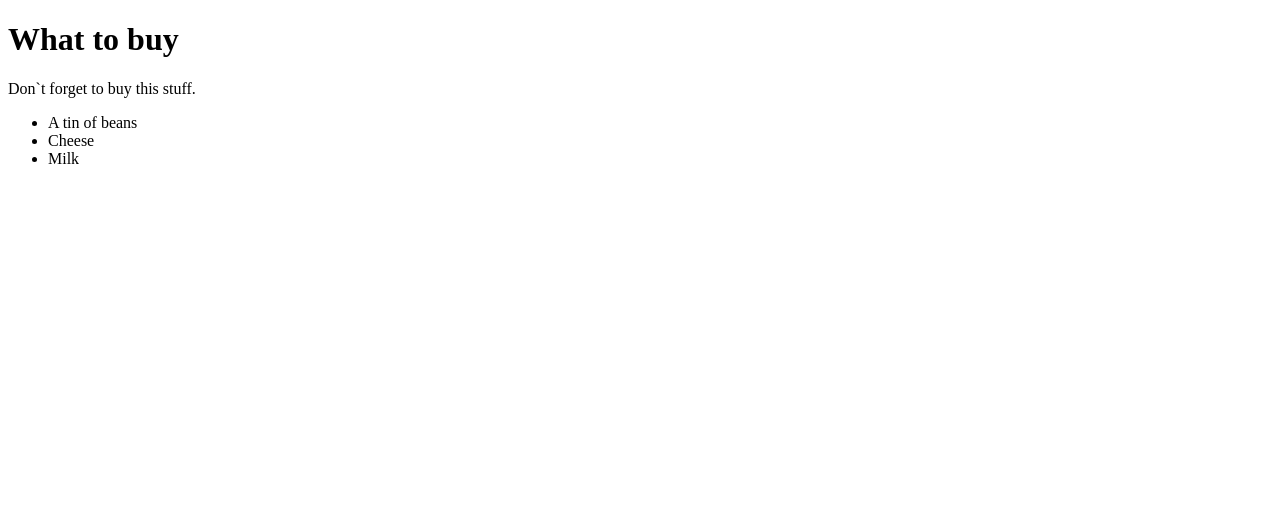
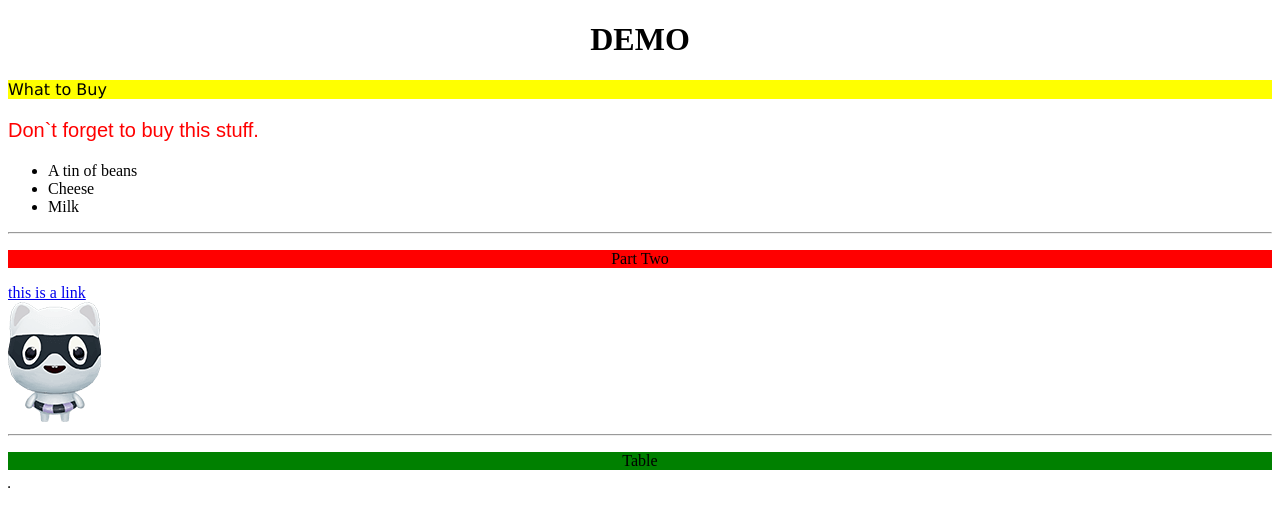
Before and after one commit to ypwxxx/learn_js, a website: page text.html in a window 1280 px wide. Drawn offline with Linux system fonts and the light colour scheme.

Commit message:
添加html

```diff
--- a/text.html
+++ b/text.html
@@ -4,14 +4,23 @@
 		<meta charset='utf-8' />
 		<title>My HTML</title>
 	</head>
-	<boby>
-		<h1>What to buy</h1>
-		<p title='a gentle reminder'>Don`t forget to buy this stuff.</p>
+	<body bgcolor="white">
+		<h1 align="center">DEMO</h1>
+		<p style="background-color: yellow;font-family: Verdana;">What to Buy</p>
+		<p title='a gentle reminder' style="font-family: arial;color: red;font-size: 20px;">Don`t forget to buy this stuff.</p>
 		<ul id='purchases'>
 			<li>A tin of beans</li>
 			<li class='sale'>Cheese</li>
 			<li class='cale important'>Milk</li>
 		</ul>
+		<hr />
+		<p align="center" style="background-color: red;">Part Two</p>
+		<a href="http://www.w3school.com.cn">this is a link</a>
+		<br />
+		<img src="res/textures/1-0.png" width="94" height="120" />
+		<hr />
+		<p align="center" style="background-color: green;">Table</p>
+		<table border="1"></table>
 		<script src='learnOOP.js'></script>
 	</body>
 	</html>
```
Also changed, not shown: res/textures/1-0.png (added), res/textures/1-1.png (added), res/textures/1-2.png (added), res/textures/1-3.png (added).
